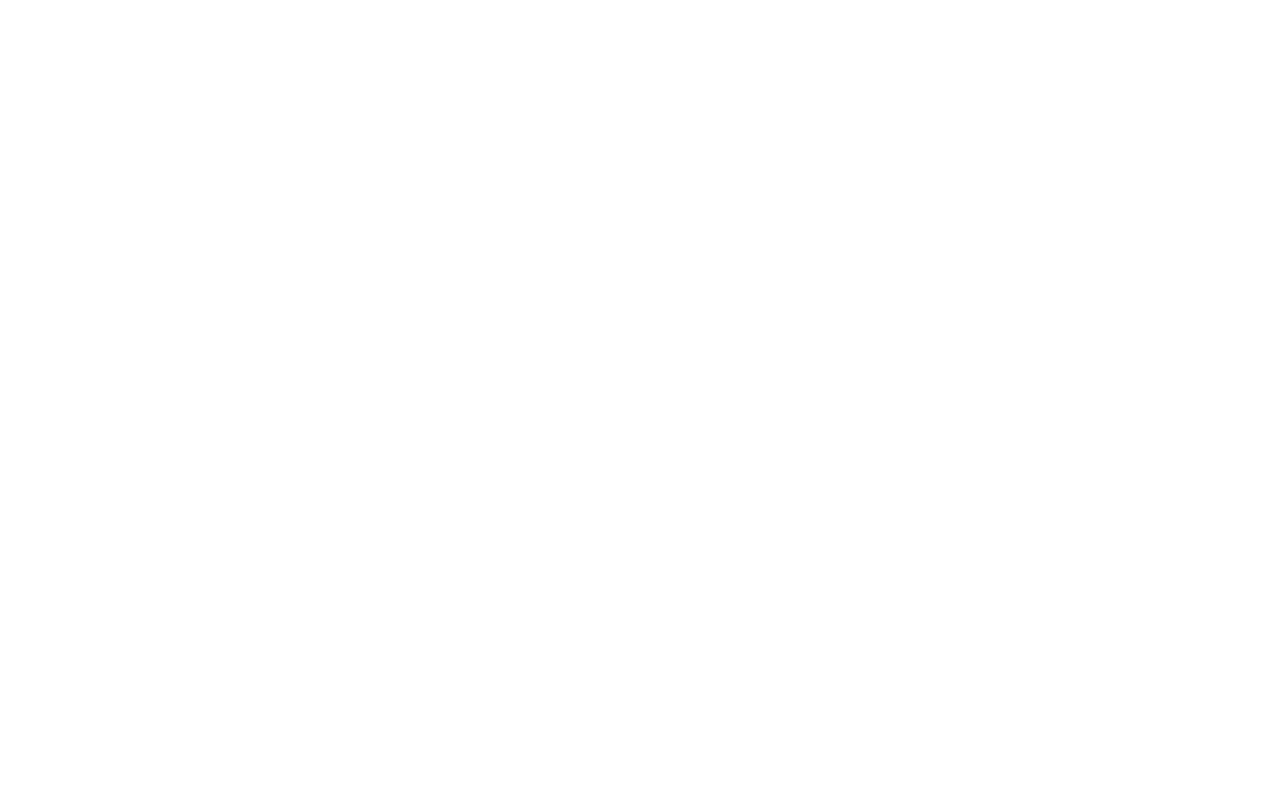
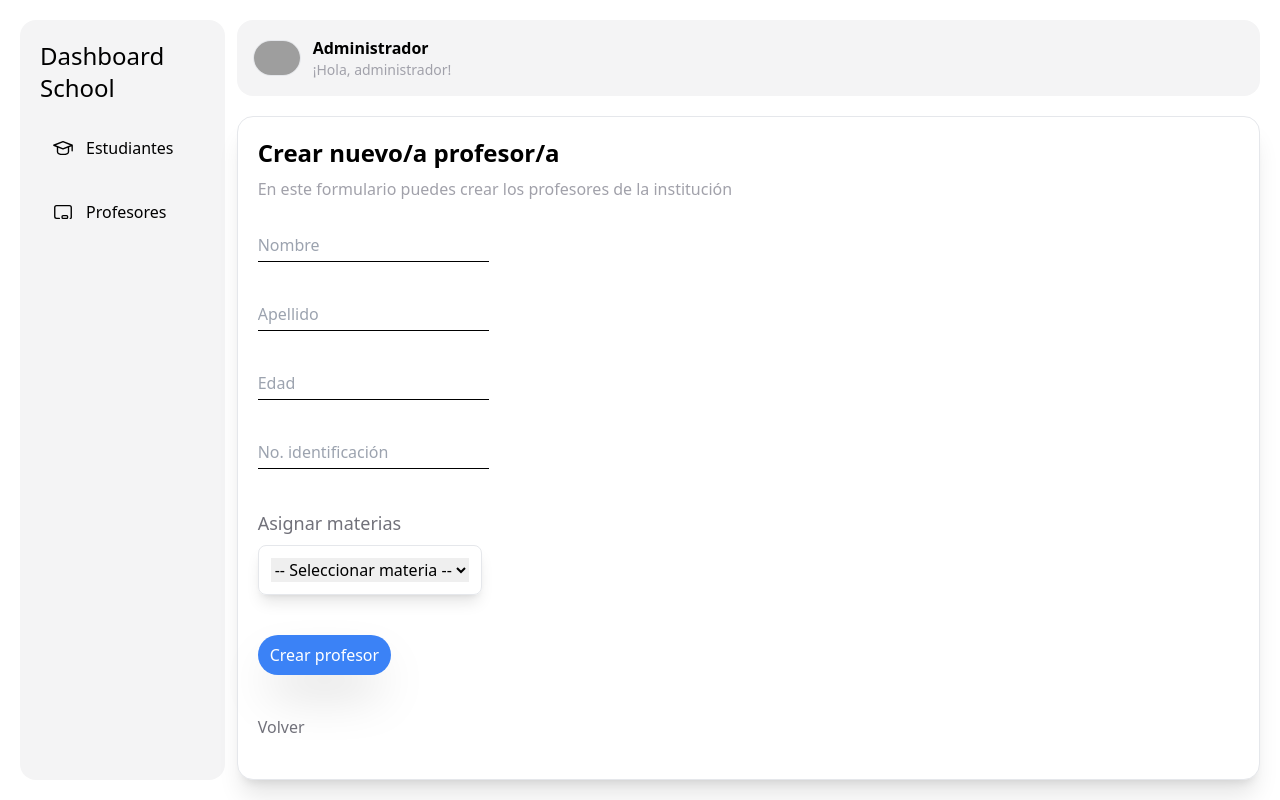
Before and after one commit to Clavijomo/school-project-react, a React (Vite) app: page /create-teacher in a window 1280 px wide. Before the commit this address had no page. Built offline with nearby package versions, Linux system fonts and the light colour scheme; grey boxes are pictures that could not be loaded.

Commit message:
feak: Funcionalidad para crear profesores y asignarle una materia desde el formulario

```diff
--- a/src/App.jsx
+++ b/src/App.jsx
@@ -2,6 +2,7 @@
 import { BrowserRouter, Routes, Route} from 'react-router-dom';
 import Layout from './Layouts/Layout';
 import CreateStudent from './pages/CreateStudent';
+import { CreateTeacher } from './pages/CreateTeacher';
 import DashboardStudents from "./pages/DashboardStudents";
 import DashboardTeachers from './pages/DashboardTeachers';
 
@@ -14,6 +15,7 @@
             <Route path="/" element={<DashboardStudents/>} />
             <Route path="/teachers" element={<DashboardTeachers/>} />
             <Route path="/create-student" element={<CreateStudent/>} />
+            <Route path="/create-teacher" element={<CreateTeacher/>} />
           </Route>
         </Routes>
       </BrowserRouter>
--- /dev/null
+++ b/src/app/Teacher.jsx
@@ -0,0 +1,22 @@
+import React from 'react'
+
+const Teacher = ({teacher}) => {
+  const { nombre, apellido, id } = teacher;
+
+  return (
+    <div className="bg-zinc-200 p-0.5 rounded-full shadow-sm flex items-center justify-between">
+      <div className="flex items-center gap-3">
+        <img className="w-10" src="https://cdn-icons-png.flaticon.com/512/194/194935.png" alt=""/>
+        <div>
+          <h1 className="text-sm">{nombre} {apellido}</h1>
+        </div>
+      </div>
+      <div className="flex gap-2">
+        <button className="bg-blue-500 text-white rounded-full flex px-2 py-2 items-center justify-center text-sm">Editar</button>
+        <button className="bg-red-500 text-white rounded-full flex px-2 py-2 items-center justify-center text-sm">Eliminar</button>
+      </div>
+    </div>
+  )
+}
+
+export default Teacher;
--- a/src/components/Classroom.jsx
+++ b/src/components/Classroom.jsx
@@ -16,7 +16,6 @@
     <div className="bg-zinc-100 rounded-2xl p-5 pr-5 pl-5 w-full pb-0 h-full mt-8 md:mt-0">
       <div className="flex items-center justify-between mb-5">
         <h1 className="md:block md:text-md">Estudiante</h1>
-        <p>Materia</p>
         <p>Acciones</p>
       </div>
       <div className="flex flex-col justify-betweeen h-80 relative">
--- a/src/components/ListTeachers.jsx
+++ b/src/components/ListTeachers.jsx
@@ -1,76 +1,39 @@
-import React from 'react'
+import React, { useEffect, useState } from 'react';
+import {Link} from "react-router-dom";
+import {useSelector} from "react-redux";
+import Teacher from '../app/Teacher';
 
 const ListTeachers = () => {
+  const [teachers, setTeachers] = useState([]);
+  const teacherState = useSelector(state => state.teachers);
+  useEffect(() => {
+    setTeachers(teacherState);
+  }, [])
+
   return (
     <div className="bg-zinc-100 rounded-2xl p-5 pr-5 pl-5 w-full pb-0 h-full mt-8 md:mt-0">
       <div className="flex items-center justify-between mb-5">
-        <h1 className="text-lg">Profesores</h1>
-        <p className="lg:block">10 profesor(es)</p>
+        <h1 className="md:block md:text-md">Profesor</h1>
         <p>Acciones</p>
       </div>
-      <div className="flex flex-col justify-betweeen h-80">
-        <div className="h-4/5 overflow-y-auto flex-col flex gap-4 border-b-2 pb-3">
-          <div className="flex gap-3 items-center">
-            <img className="w-12 border-1 border rounded-full" src="https://cdn-icons-png.flaticon.com/512/2784/2784518.png" alt=""/>
-            <div>
-              <h1 className="font-semibold text-md">Nombre profesor</h1>
-              <p className="text-zinc-400 font-thin text-sm">Clases y materias</p>
-            </div>
-          </div>
-          <div className="flex gap-3 items-center">
-            <img className="w-12 border-1 border rounded-full" src="https://cdn-icons-png.flaticon.com/512/2784/2784518.png" alt=""/>
-            <div>
-              <h1 className="font-semibold text-md">Nombre profesor</h1>
-              <p className="text-zinc-400 font-thin text-sm">Clases y materias</p>
-            </div>
-          </div>
-          <div className="flex gap-3 items-center">
-            <img className="w-12 border-1 border rounded-full" src="https://cdn-icons-png.flaticon.com/512/2784/2784518.png" alt=""/>
-            <div>
-              <h1 className="font-semibold text-md">Nombre profesor</h1>
-              <p className="text-zinc-400 font-thin text-sm">Clases y materias</p>
-            </div>
-          </div>
-          <div className="flex gap-3 items-center">
-            <img className="w-12 border-1 border rounded-full" src="https://cdn-icons-png.flaticon.com/512/2784/2784518.png" alt=""/>
-            <div>
-              <h1 className="font-semibold text-md">Nombre profesor</h1>
-              <p className="text-zinc-400 font-thin text-sm">Clases y materias</p>
-            </div>
-          </div>
-          <div className="flex gap-3 items-center">
-            <img className="w-12 border-1 border rounded-full" src="https://cdn-icons-png.flaticon.com/512/2784/2784518.png" alt=""/>
-            <div>
-              <h1 className="font-semibold text-md">Nombre profesor</h1>
-              <p className="text-zinc-400 font-thin text-sm">Clases y materias</p>
-            </div>
-          </div>
-          <div className="flex gap-3 items-center">
-            <img className="w-12 border-1 border rounded-full" src="https://cdn-icons-png.flaticon.com/512/2784/2784518.png" alt=""/>
-            <div>
-              <h1 className="font-semibold text-md">Nombre profesor</h1>
-              <p className="text-zinc-400 font-thin text-sm">Clases y materias</p>
-            </div>
-          </div>
-          <div className="flex gap-3 items-center">
-            <img className="w-12 border-1 border rounded-full" src="https://cdn-icons-png.flaticon.com/512/2784/2784518.png" alt=""/>
-            <div>
-              <h1 className="font-semibold text-md">Nombre profesor</h1>
-              <p className="text-zinc-400 font-thin text-sm">Clases y materias</p>
-            </div>
-          </div>
+      <div className="flex flex-col justify-betweeen h-80 relative">
+        <div className="h-4/5 overflow-y-auto flex-col flex gap-4 border-b-2">
+          {teacherState && teacherState.map((teacher, index) => (
+            <Teacher
+              teacher={teacher}
+              key={index}
+            />
+          ))}
         </div>
-        <div className="h-1/5 flex pr-3 pl-3 pb-0 items-center gap-2 w-full rounded-2xl">
-          <button className="text-blue-400 hover:text-blue-300 items-center text-start flex gap-2">
-            <svg xmlns="http://www.w3.org/2000/svg" className="icon icon-tabler icon-tabler-user-plus" width="30" height="30" viewBox="0 0 24 24" strokeWidth="1.5" stroke="#67a9f4" fill="none" strokeLinecap="round" strokeLinejoin="round">
+        <div className="absolute bottom-2 md:bottom-0 bg-zinc-200 md:bg-transparent w-full md:w-max p-3 shadow-md md:shadow-none rounded-full md:rounded-none">
+          <Link to={"/create-teacher"} className="text-blue-400 text-start flex gap-2 items-center">
+            <svg xmlns="http://www.w3.org/2000/svg" className="icon icon-tabler icon-tabler-plus" width="30" height="30" viewBox="0 0 24 24" strokeWidth="1.5" stroke="#00abfb" fill="none" strokeLinecap="round" strokeLinejoin="round">
               <path stroke="none" d="M0 0h24v24H0z" fill="none"/>
-              <path d="M8 7a4 4 0 1 0 8 0a4 4 0 0 0 -8 0" />
-              <path d="M16 19h6" />
-              <path d="M19 16v6" />
-              <path d="M6 21v-2a4 4 0 0 1 4 -4h4"/>
+              <path d="M12 5l0 14" />
+              <path d="M5 12l14 0" />
             </svg>
-            Nuevo profesor/a
-          </button>
+            <h1>Añadir profesor</h1>
+          </Link>
         </div>
       </div>
     </div>
--- a/src/data/listAsignatures.js
+++ b/src/data/listAsignatures.js
@@ -10,6 +10,14 @@
   {
     nombre: "Música",
     id: 3
+  },
+  {
+    nombre: "Español",
+    id: 4
+  },
+  {
+    nombre: "Inglés",
+    id: 5
   }
 ]
 
--- /dev/null
+++ b/src/data/listTeachers.js
@@ -0,0 +1,28 @@
+const teachers = [
+  {
+    id: 1,
+    nombre: "Fernando",
+    apellido: "Ramírez",
+    edad: 32,
+    direccion: "Carrera 18 no. 1f-21",
+    telefono: "314-4474613",
+  },
+  {
+    id: 2,
+    nombre: "Juliana",
+    apellido: "Álvarez",
+    edad: 10,
+    direccion: "Calle 6 no. 1D Bis",
+    telefono: "123456",
+  },
+  {
+    id: 3,
+    nombre: "Andrea",
+    apellido: "López",
+    edad: 16,
+    direccion: "cra 124--5443",
+    telefono: "310233404",
+  }
+]
+
+export default teachers;
--- /dev/null
+++ b/src/features/ListTeachers.jsx
@@ -0,0 +1,17 @@
+import { createSlice } from "@reduxjs/toolkit";
+import teachers from "../data/listTeachers";
+
+const initialState = teachers;
+
+const teacherSlice = createSlice({
+  name: 'teachers',
+  initialState,
+  reducers: {
+    addTeacher: (state, action) => {
+      state.push(action.payload);
+    }
+  }
+});
+
+export const {addTeacher} = teacherSlice.actions;
+export default teacherSlice.reducer;
--- a/src/pages/CreateStudent.jsx
+++ b/src/pages/CreateStudent.jsx
@@ -88,10 +88,10 @@
           onChange={handleChange}
         />
         <div className="flex flex-col gap-5">
-            <div>
-              <p className="text-zinc-500 text-xl">Asignar materias al estudiante</p>
-            </div>
-          <div className="flex items-center md:gap-5 border w-full md:w-max p-3 shadow-md rounded-lg font-semibold">
+          <div>
+            <p className="text-zinc-500 text-xl">Asignar materias al estudiante</p>
+          </div>
+          <div className="flex flex-wrap gap-y-3 items-center md:gap-5 border w-full md:w-max p-3 shadow-md rounded-lg font-semibold">
             {asignatures && asignatures.map( asignature => (
               <label className="flex mr-3 gap-2" key={asignature.id}>
                 <input
@@ -104,7 +104,6 @@
             ))}
           </div>
         </div>
-
         <input
           className="bg-blue-500 w-full md:w-max rounded-md  py-2 px-3 text-white md:rounded-full shadow-2xl"
           type="submit"
--- /dev/null
+++ b/src/pages/CreateTeacher.jsx
@@ -0,0 +1,118 @@
+import React, { useState } from 'react'
+import { useDispatch } from 'react-redux';
+import { Link, useNavigate } from 'react-router-dom';
+import {v4 as uuid} from "uuid";
+import asignatures from '../data/listAsignatures';
+import { addTeacher } from '../features/ListTeachers';
+
+export const CreateTeacher = () => {
+  const [teacher, setTeacher] = useState({
+    nombre: '',
+    apellido: '',
+    edad: '',
+    materias: 0,
+    identificacion: '',
+  });
+  const dispatch = useDispatch();
+  const navigate = useNavigate();
+
+  const handleChange = e => {
+    setTeacher({
+      ...teacher,
+      [e.target.name]: e.target.value,
+    });
+  }
+
+  const handleSubmit = e => {
+    e.preventDefault();
+    dispatch(addTeacher({
+      ...teacher,
+      id: uuid()
+    }));
+    navigate('/teachers');
+    return;
+  }
+
+  const handleCheckbox = e => {
+    let newTeacher = teacher;
+    if(e.target.value) {
+      newTeacher.materias = Number(e.target.value);
+      setTeacher(newTeacher);
+      console.log(newTeacher);
+    }
+  }
+
+  return (
+    <div className="bg-white border h-full p-5 shadow-xl rounded-2xl">
+      <div className="space-y-2">
+        <h1 className="text-2xl font-semibold">Crear nuevo/a profesor/a</h1>
+        <p className="text-zinc-400">En este formulario puedes crear los profesores de la institución</p>
+      </div>
+      <form onSubmit={handleSubmit} className="mt-8 space-y-10">
+        <input
+          required
+          name="nombre"
+          className="bg-transparent w-full block md:w-max border-black border-b pb-1"
+          type="text"
+          placeholder="Nombre"
+          onChange={handleChange}
+        />
+        <input
+          required
+          name="apellido"
+          className="bg-transparent w-full block md:w-max border-black border-b pb-1"
+          type="text"
+          placeholder="Apellido"
+          onChange={handleChange}
+        />
+        <input
+          required
+          name="edad"
+          className="bg-transparent w-full block md:w-max border-black border-b pb-1"
+          type="number"
+          placeholder="Edad"
+          onChange={handleChange}
+        />
+        <input
+          required
+          name="identificacion"
+          className="bg-transparent w-full block md:w-max border-black border-b pb-1"
+          type="number"
+          placeholder="No. identificación"
+          onChange={handleChange}
+        />
+        <div className="flex flex-col gap-2">
+          <h1 className="text-center md:text-left text-lg text-zinc-500">Asignar materias</h1>
+          <div className="flex flex-wrap gap-y-3 items-center md:gap-5 border shadow-lg w-full md:w-max p-3 rounded-lg">
+            <select
+              required
+              onChange={handleCheckbox}
+              name="materias">
+                <option value="">-- Seleccionar materia --</option>
+              {asignatures && asignatures.map(asignature => (
+                <option
+                  key={asignature.id}
+                  name="materias"
+                  value={asignature.id}
+                >
+                  {asignature.nombre}
+                </option>
+              ))}
+            </select>
+          </div>
+        </div>
+        <input
+          className="bg-blue-500 w-full md:w-max rounded-md  py-2 px-3 text-white md:rounded-full shadow-2xl"
+          type="submit"
+          value="Crear profesor"
+        />
+        <Link
+          className="block text-zinc-500"
+          to={'/teachers'}
+        >
+          Volver
+        </Link>
+      </form>
+    </div>
+  );
+}
```
Also changed, not shown: src/app/Store.jsx (+8 -2 lines).
